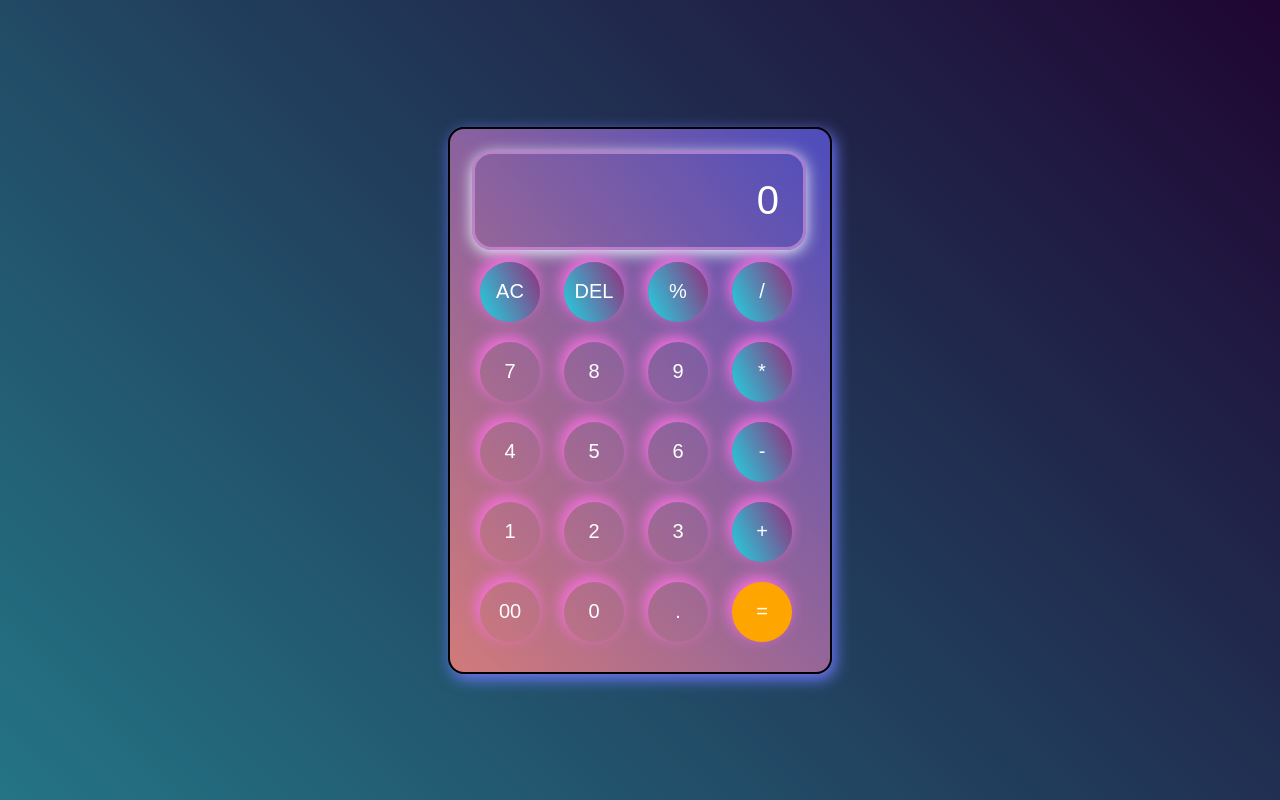
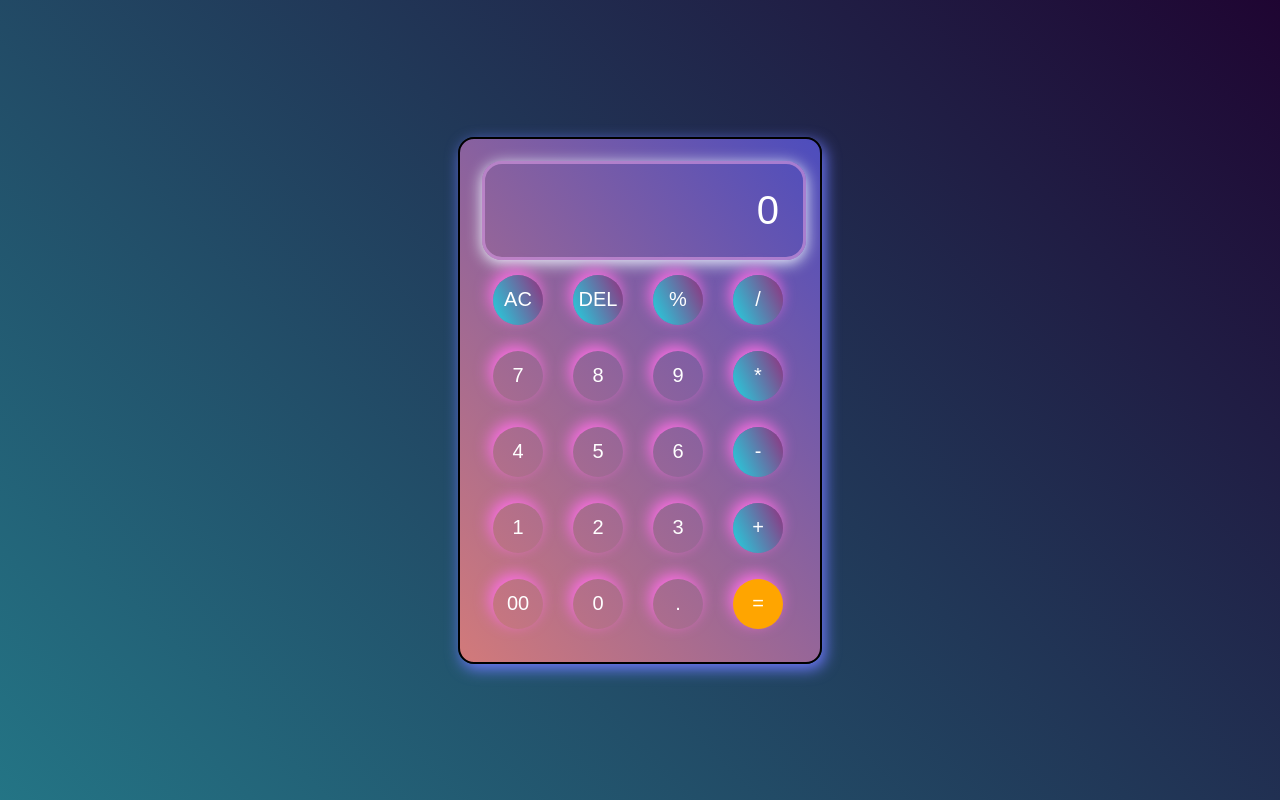
Before and after one commit to himanshumoral/simple-calculator, a plain HTML site: page index.html in a window 1280 px wide. Drawn offline with Linux system fonts and the light colour scheme.

Commit message:
style.css

```diff
--- a/style.css
+++ b/style.css
@@ -13,7 +13,7 @@ body{
 }
 
 .calculator{
-    width: 340px;
+    width: 320px;
     border: 2px solid black;
     padding: 20px;
     border-radius: 16px;
@@ -23,7 +23,7 @@ body{
 }
 
 input{
-    width: 280px;
+    width: 270px;
     border: 3px solid rgba(210, 148, 222, 0.655);
     border-radius: 20px;
     padding: 24px;
@@ -42,9 +42,9 @@ input::placeholder{
 
 button{
     border: none;
-    width: 60px;
-    height: 60px;
-    margin: 10px;
+    width: 50px;
+    height: 50px;
+    margin: 13px;
     border-radius: 50%;
     background: transparent;
     color: white;
```
